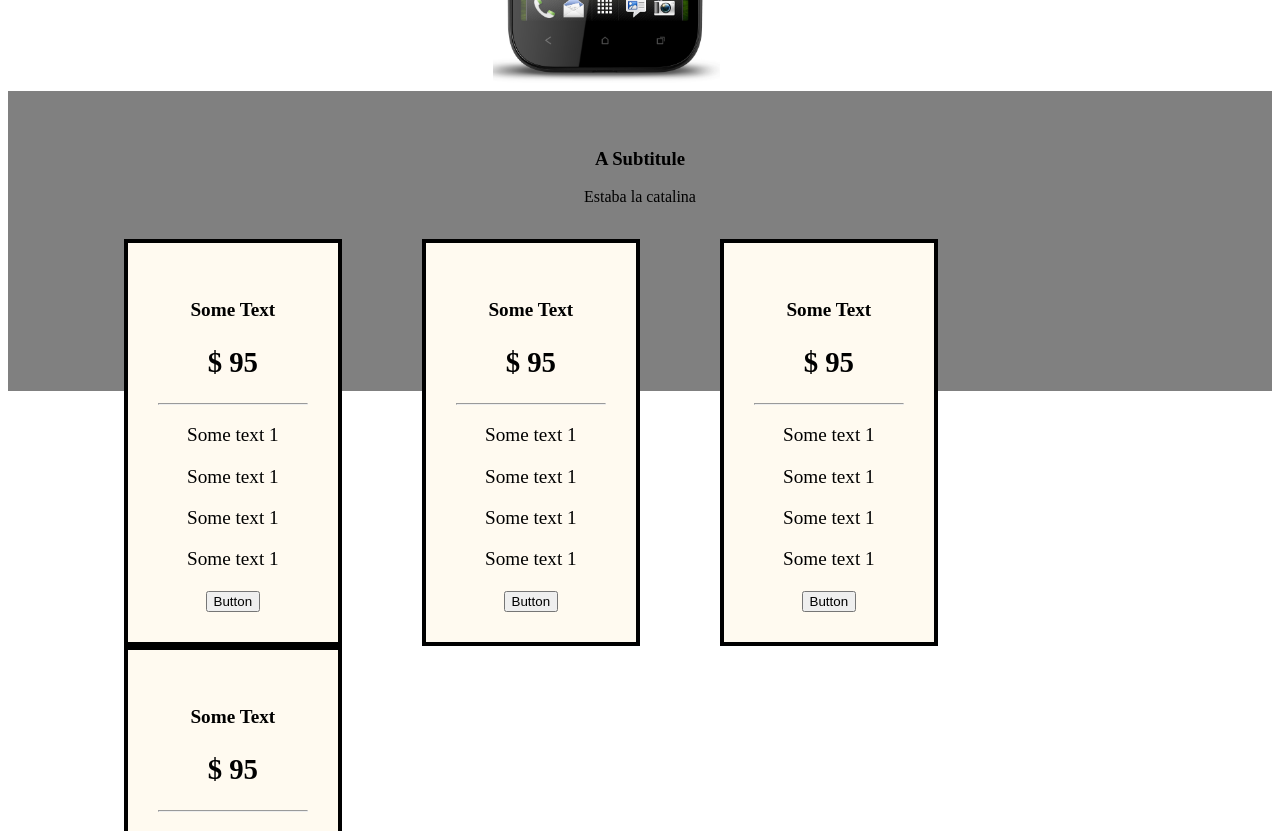
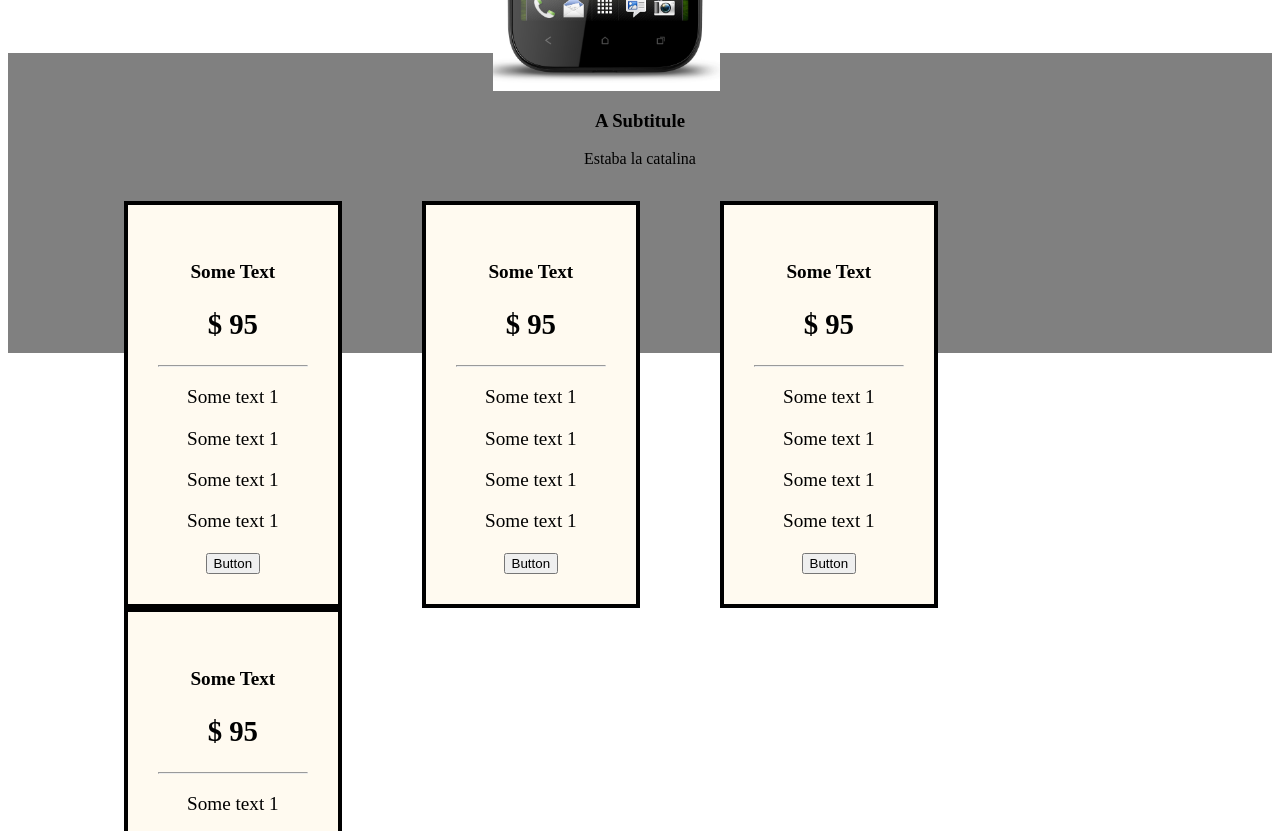
Before and after one commit to pythonfortinero/coderhouse-camada-852, a plain HTML site: page tp-1/index.html in a window 1280 px wide. Shown: the part 1117-1948 px from the top of the page. Drawn offline with Linux system fonts and the light colour scheme.

```diff
--- a/tp-1/style.css
+++ b/tp-1/style.css
@@ -54,7 +54,7 @@ li {
     clear:both;
     width: 100%;
     height: 300px;
-    margin: auto;
+    margin: -3% 0% 0% 0%;
     padding: 0px;
     background-color: Grey;
     /*
```
